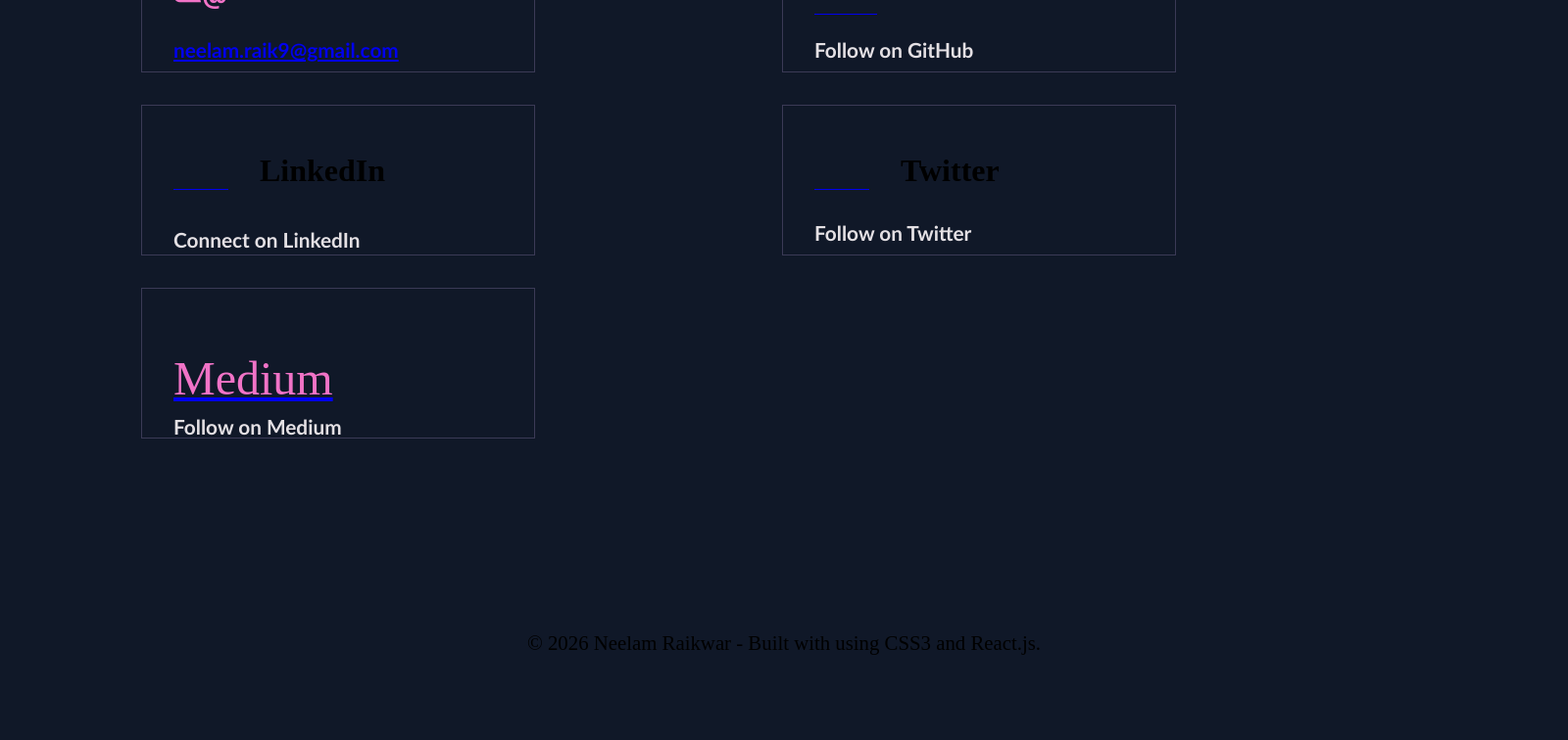
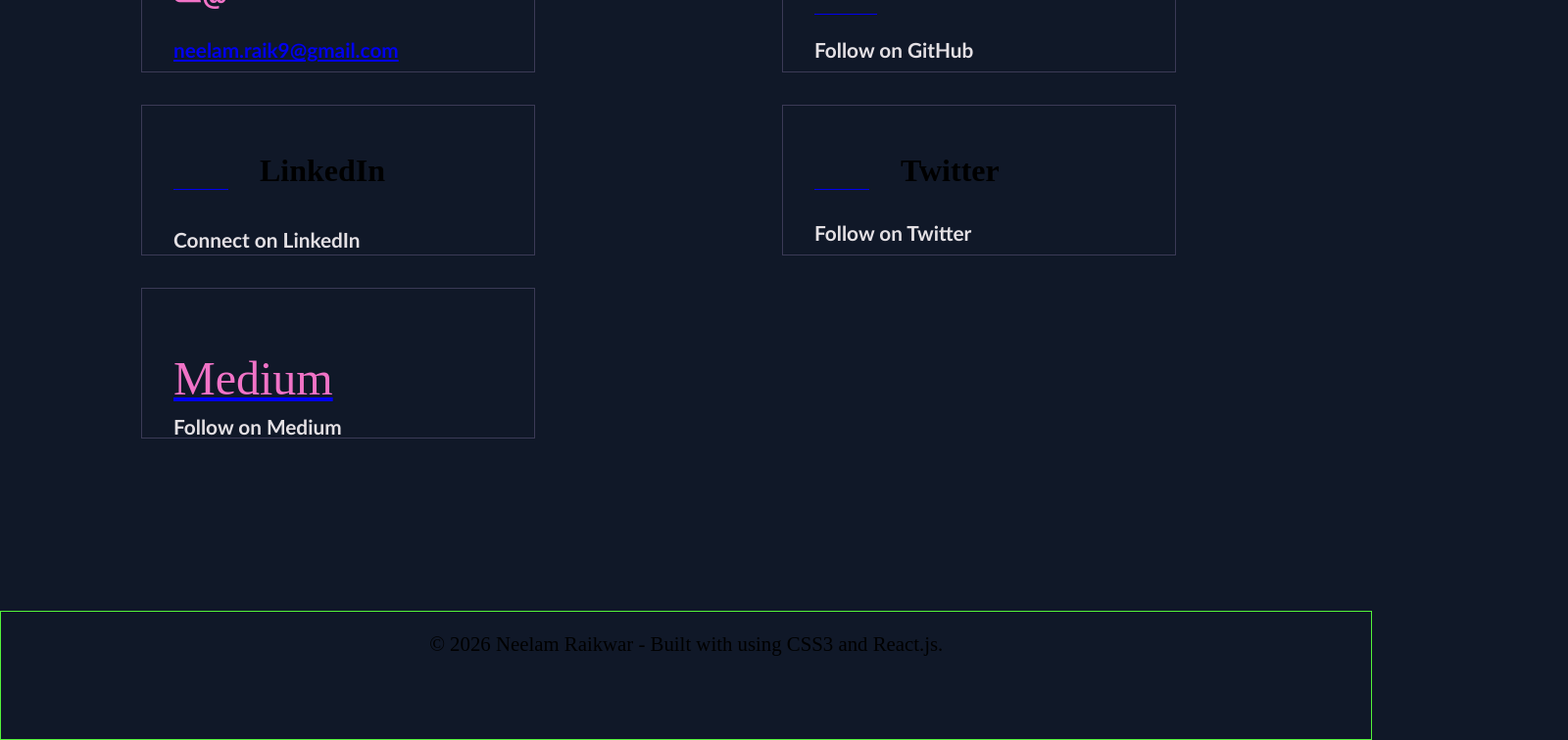
Before and after one commit to neelamraikwar9/neelam-raikwarPortfolio, a React (Vite) app: page / in a window 1280 px wide. Shown: the part 3604-4360 px from the top of the page at 98% size, 1600 px wide, since content can reach past the window. Built offline with nearby package versions, Linux system fonts and the light colour scheme.

Commit message:
refactor: modified style

```diff
--- a/src/App.css
+++ b/src/App.css
@@ -461,13 +461,13 @@
 .footerCon {
   display: flex;
   flex-direction: column;
-  /* border: 1px solid #53f33a; */
+  border: 1px solid #53f33a;
   /* padding-left: 0; */
   /* padding-right: 0; */
   padding-bottom: 4rem;
   font-size: 1.3rem;
   /* width: 66rem; */
-  width: 100rem;
+  width: 87.4rem;
 
   align-items: center;
 }
```
